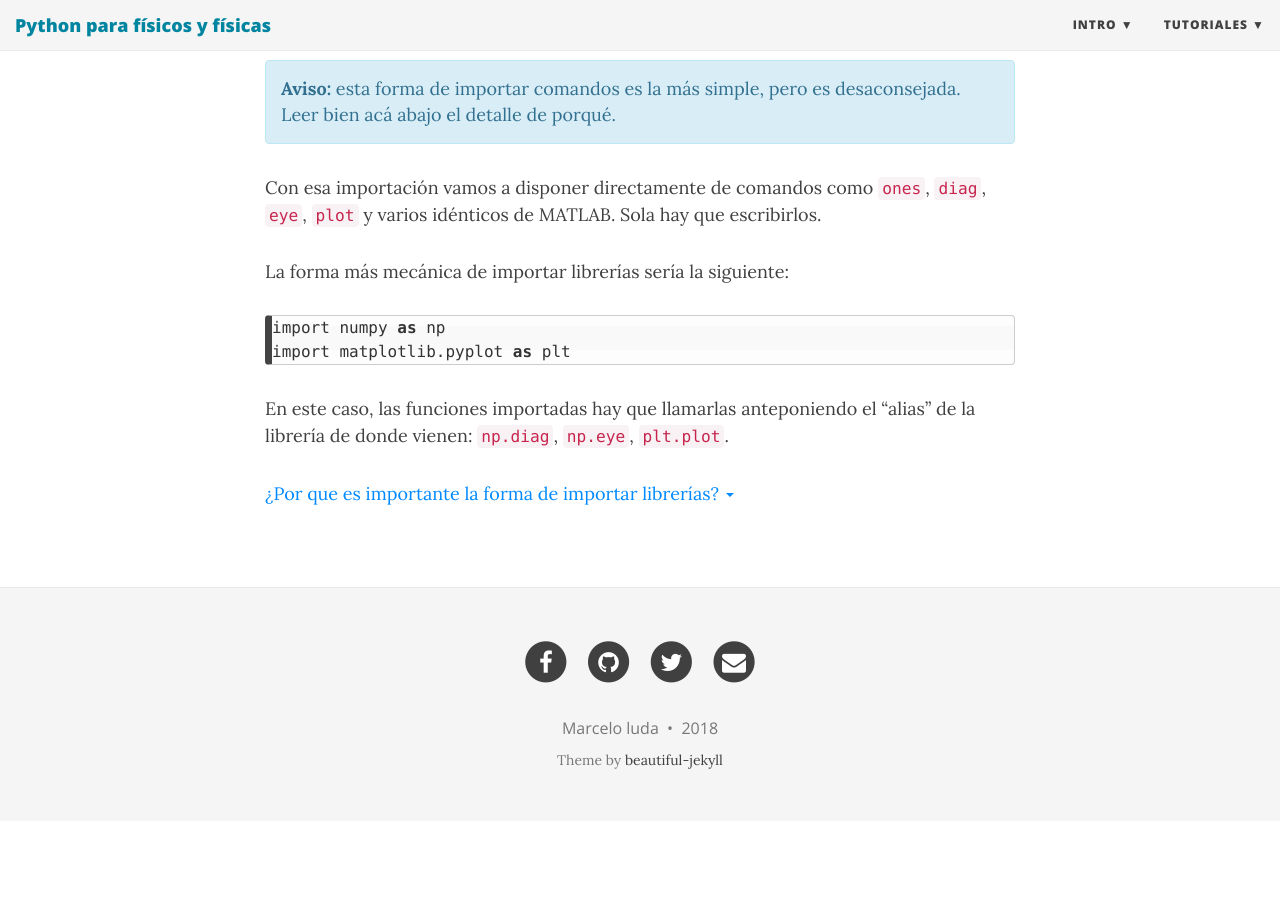
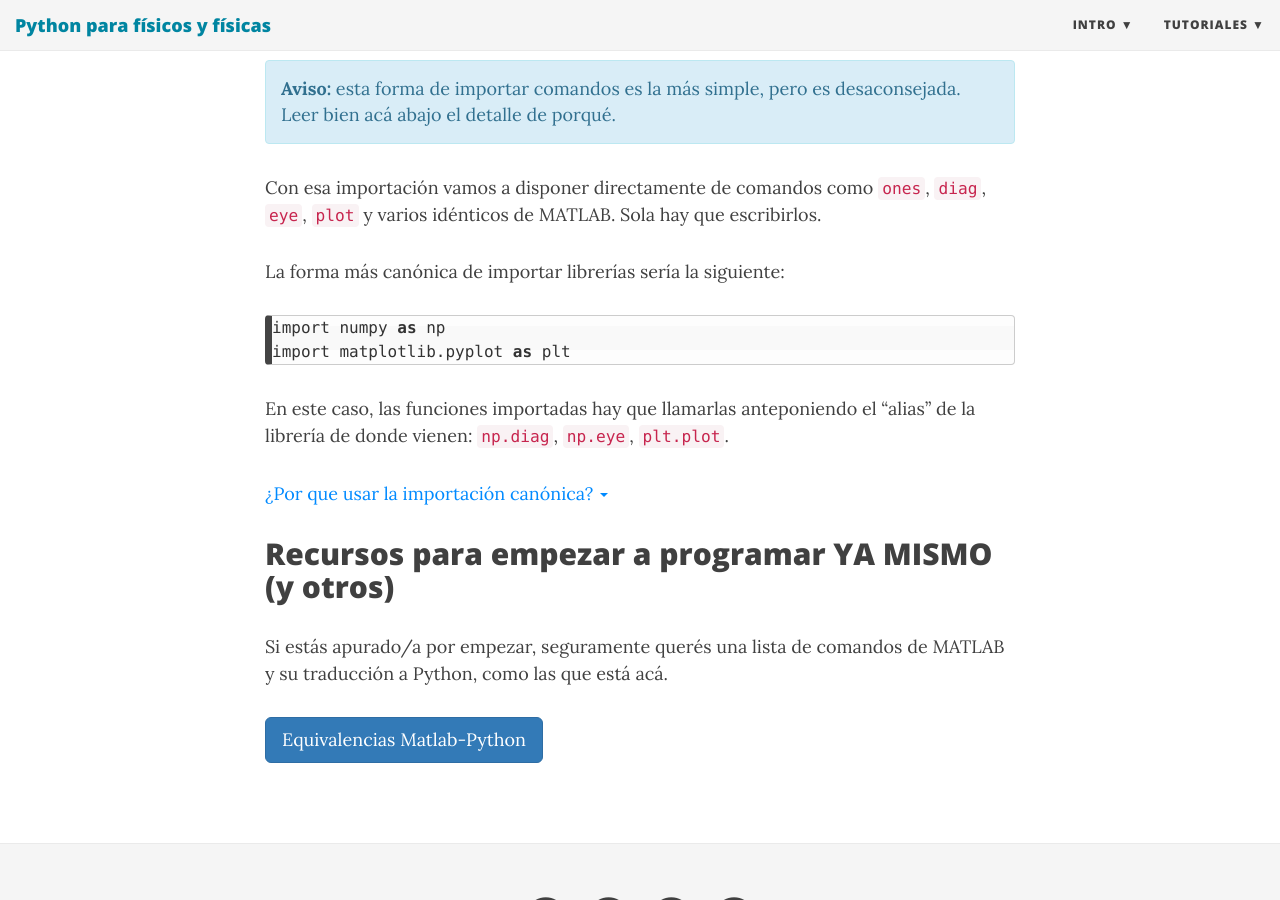
Before and after one commit to marceluda/python-para-fisicos, a Jekyll site: the page built from intro/de-matlab-a-python.md, in a window 1280 px wide and 900 px high, scrolled down 2422 px. Built offline with Jekyll 4.4.1, drawn with Linux system fonts in a browser that asks for light colours; nearby versions of some CDN libraries; before the commit the page ends 3243 px from its top, so only the background shows below that.

Commit message:
matlab 2

````diff
--- a/intro/de-matlab-a-python.md
+++ b/intro/de-matlab-a-python.md
@@ -73,7 +73,7 @@ from pylab import *
 Con esa importación vamos a disponer directamente de comandos como `ones`, `diag`, `eye`, `plot` y
 varios idénticos de MATLAB. Sola hay que escribirlos.
 
-La forma más mecánica de importar librerías sería la siguiente:
+La forma más canónica de importar librerías sería la siguiente:
 
 ```python
 import numpy as np
@@ -82,11 +82,9 @@ import matplotlib.pyplot as plt
 En este caso, las funciones importadas hay que llamarlas anteponiendo el "alias" de la
 librería de donde vienen: `np.diag`, `np.eye`, `plt.plot`.
 
-<a data-toggle="collapse" href="#importar_librerias" aria-expanded="false" aria-controls="importar_librerias">¿Por que es importante la forma de importar librerías? <span class="caret"></span></a>
+<a data-toggle="collapse" href="#importar_librerias" aria-expanded="false" aria-controls="importar_librerias">¿Por que usar la importación canónica? <span class="caret"></span></a>
 
 <div id="importar_librerias" class="collapse" markdown="1" style="padding: 10px; border: 1px solid gray; border-radius: 5px;">
-
-**Por que usar la importación canónica?**
 
 Hay nombres de funciones que se repiten en diferentes librebrías. Por ejemplo,
 si tenemos dos librerías con la función plot, una la de `matplotlib.pyplot` y otra (que inventamos acá)
@@ -127,3 +125,12 @@ Entonces .. **¿que es mejor?**.
   - **Lo más simple y parecido a MATLAB es imporatar todo scipy con `from pylab import *`
 
 </div>
+
+## Recursos para empezar a programar YA MISMO (y otros)
+
+Si estás apurado/a por empezar, seguramente querés una lista de comandos de MATLAB
+y su traducción a Python, como las que está acá.
+
+<a href="http://mathesaurus.sourceforge.net/matlab-numpy.html" class="btn btn-primary btn-lg" role="button">
+Equivalencias Matlab-Python
+</a>
````
